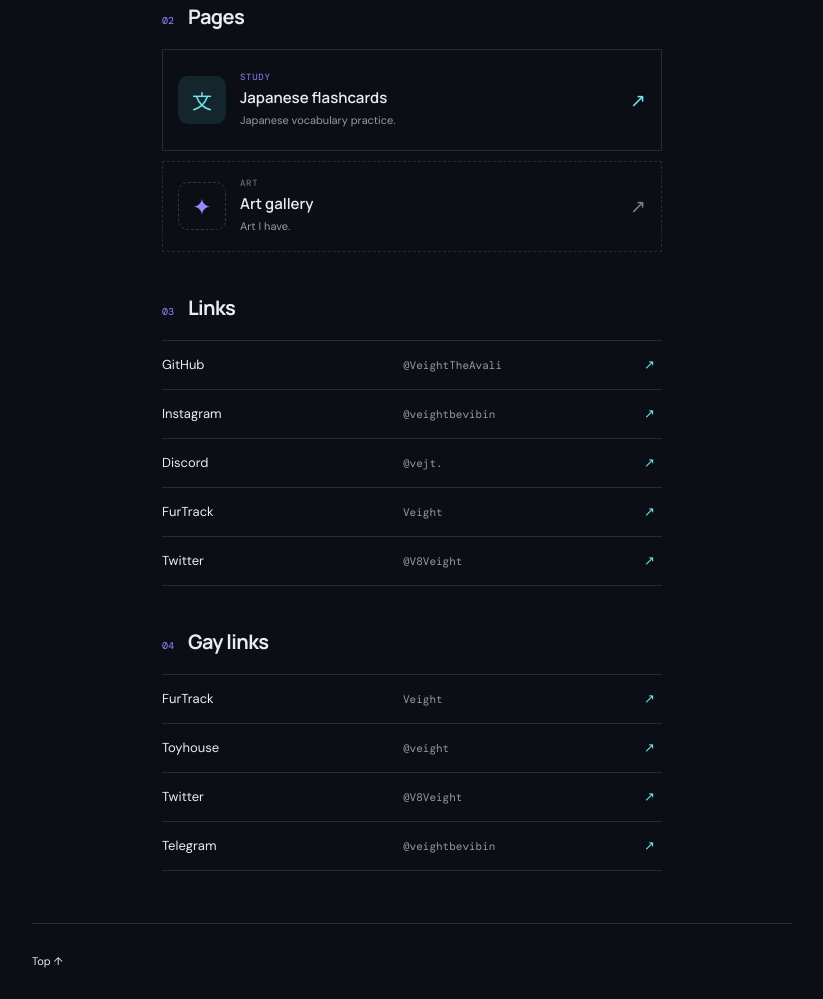
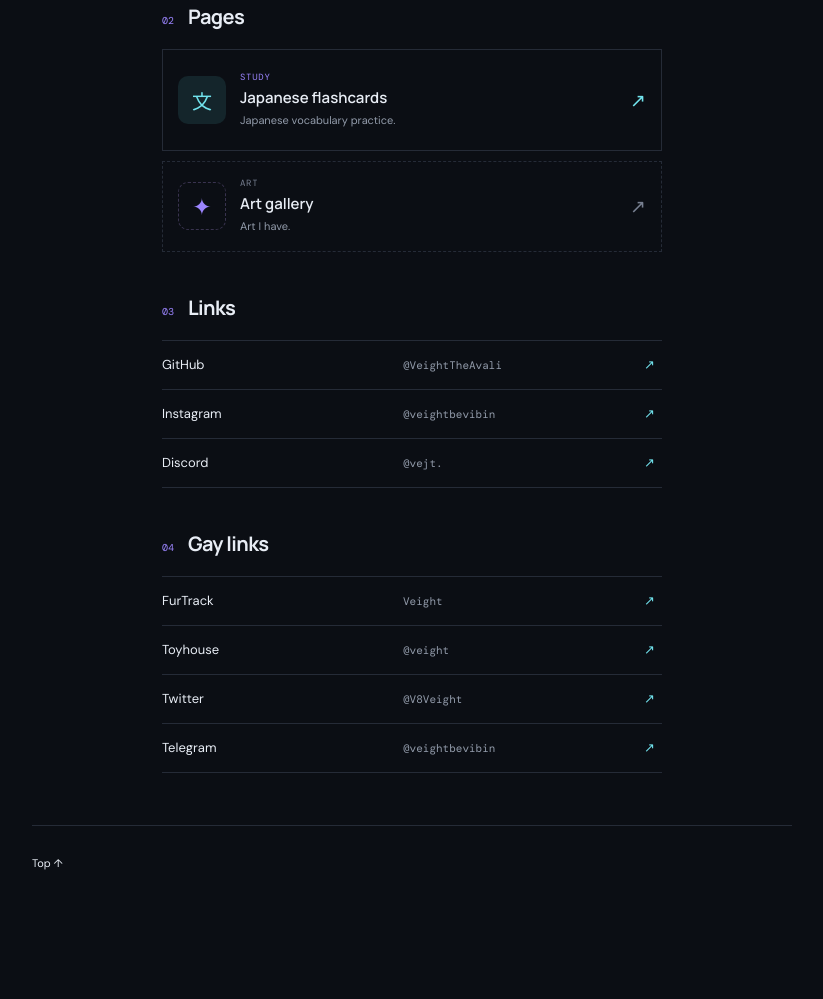
Before and after one commit to VeightTheAvali/veighttheavali.github.io, a plain HTML site: page index.html in a window 1280 px wide. Shown: the part 500-1499 px from the top of the page, without its empty margins (228-1051 px from the left). After the commit the page ends 1401 px from the top, so only its background shows below. Drawn offline with nearby package versions, Linux system fonts and the light colour scheme; no server answers.

Commit message:
removed links

```diff
--- a/index.html
+++ b/index.html
@@ -89,12 +89,6 @@
             <a href="https://discord.com/users/vejt." target="_blank" rel="noreferrer">
               <span>Discord</span><span class="social-handle">@vejt.</span><span class="social-arrow" aria-hidden="true">↗</span>
             </a>
-            <a href="https://www.furtrack.com/user/Veight" target="_blank" rel="noreferrer">
-              <span>FurTrack</span><span class="social-handle">Veight</span><span class="social-arrow" aria-hidden="true">↗</span>
-            </a>
-            <a href="https://twitter.com/V8Veight" target="_blank" rel="noreferrer">
-              <span>Twitter</span><span class="social-handle">@V8Veight</span><span class="social-arrow" aria-hidden="true">↗</span>
-            </a>
           </div>
         </section>
 
```
